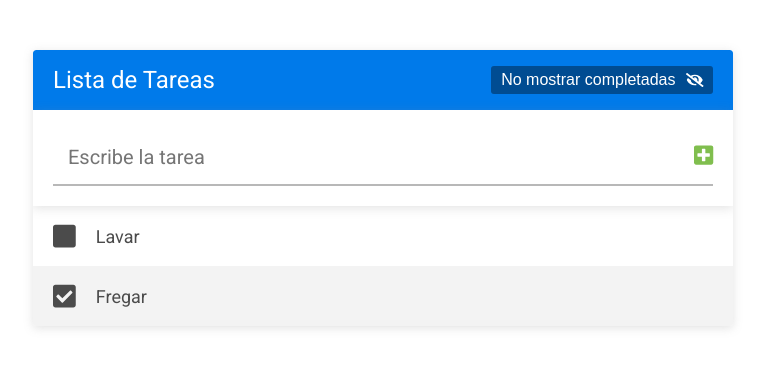
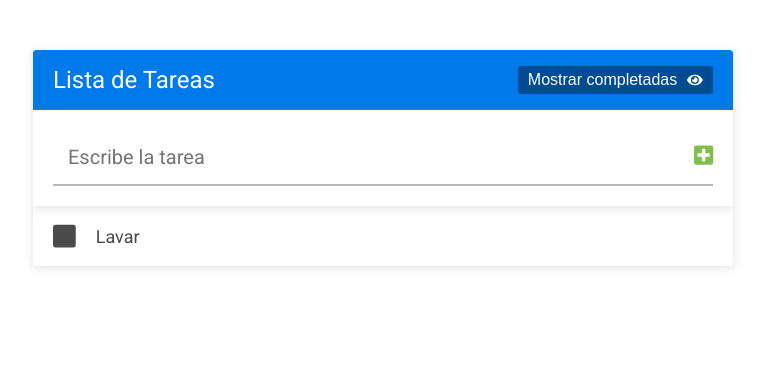
Before and after one commit to cesar2k94/Lista_de_Tareas, a React (Create React App) app in the folder lista_tareas/: page / in a window 1280 px wide. Shown: the top 368 px of the page, without its empty margins (257-1022 px from the left). Built offline with nearby package versions, Linux system fonts and the light colour scheme.

Commit message:
Mostrar Completadas

```diff
--- a/lista_tareas/src/App.js
+++ b/lista_tareas/src/App.js
@@ -22,11 +22,21 @@
             }
         ]
     );
+
+    const [mostrarCompletadas, cambiarMostrarCompletadas] = useState(false);
+
     return (
         <div className="contenedor">
-            <Header />
+            <Header
+                mostrarCompletadas={mostrarCompletadas}
+                cambiarMostrarCompletadas={cambiarMostrarCompletadas}
+            />
             <FormularioTareas tareas={tareas} cambiarTareas={cambiarTareas}/>
-            <ListaTareas tareas={tareas} cambiarTareas={cambiarTareas}/>
+            <ListaTareas
+                tareas={tareas}
+                cambiarTareas={cambiarTareas}
+                mostrarCompletadas={mostrarCompletadas}
+            />
         </div>
      );
 }
--- a/lista_tareas/src/componentes/FormularioTareas.js
+++ b/lista_tareas/src/componentes/FormularioTareas.js
@@ -22,11 +22,11 @@
                             }
                         ]
                     );
+        cambiarInputTarea("");
     }
-    console.log(tareas);
 
     return (
-        <form action="" className="formulario-tareas" onSubmit={handleSubmit}>
+        <form action="" className="formulario-tareas" onSubmit={handleSubmit} >
             <input
                 type="text"
                 className="formulario-tareas__input"
--- a/lista_tareas/src/componentes/Header.js
+++ b/lista_tareas/src/componentes/Header.js
@@ -1,18 +1,31 @@
-import React from 'react';
+import React, { useState } from 'react';
 import { FontAwesomeIcon } from '@fortawesome/react-fontawesome';
-import { faEyeSlash} from '@fortawesome/free-solid-svg-icons';
+import { faEye, faEyeSlash } from '@fortawesome/free-solid-svg-icons';
 
-const Header = () => {
+const Header = ({mostrarCompletadas, cambiarMostrarCompletadas}) => {
     return (
         <header className="header">
             <h1 className="header__Titulo">Lista de Tareas</h1>
-            <button className="header__boton">
-                No mostrar completadas
-                <FontAwesomeIcon icon={faEyeSlash}
-                className="header__icono-boton"/>
+            <button
+                className="header__boton"
+                onClick={()=>cambiarMostrarCompletadas(!mostrarCompletadas)}>
+                {mostrarCompletadas ?
+                    <>
+                    No mostrar completadas
+                    <FontAwesomeIcon icon={faEyeSlash}
+                    className="header__icono-boton" />
+                    </>
+                    :
+                    <>
+                    Mostrar completadas
+                    <FontAwesomeIcon icon={faEye}
+                    className="header__icono-boton" />
+                    </>
+                }
+
             </button>
         </header>
-     );
+    );
 }
 
 export default Header;
--- a/lista_tareas/src/componentes/ListaTareas.js
+++ b/lista_tareas/src/componentes/ListaTareas.js
@@ -1,32 +1,43 @@
 import React from 'react';
 import Tarea from './Tarea';
 
-const ListaTareas = ({tareas, cambiarTareas}) => {
-    const actualizarEstadoTarea=(id, tareaTexto)=>{
-        cambiarTareas(tareas.map((tarea)=>{
-            if (tarea.id===id) {
-                return{...tarea, completada:!tarea.completada, texto:tareaTexto};
+const ListaTareas = ({ tareas, cambiarTareas, mostrarCompletadas }) => {
+    const actualizarEstadoTarea = (id, tareaTexto) => {
+        cambiarTareas(tareas.map((tarea) => {
+            if (tarea.id === id) {
+                return { ...tarea, completada: !tarea.completada, texto: tareaTexto };
             } else {
                 return tarea;
             }
         }));
     }
 
-    const eliminarTarea=(id)=>{
-        cambiarTareas(tareas.filter(tarea=>tarea.id!==id))
+    const eliminarTarea = (id) => {
+        cambiarTareas(tareas.filter(tarea => tarea.id !== id))
     }
 
     return (
         <ul className="lista-tareas">
-            {tareas.length> 0 ? tareas.map((tarea)=>{
+            {tareas.length > 0 ? tareas.map((tarea) => {
+                if (mostrarCompletadas) {
                     return <Tarea
                         tarea={tarea}
                         key={tarea.id}
                         actualizarEstadoTarea={actualizarEstadoTarea}
                         eliminarTarea={eliminarTarea}
                     />
+                } else if (!tarea.completada) {
+                    return <Tarea
+                        tarea={tarea}
+                        key={tarea.id}
+                        actualizarEstadoTarea={actualizarEstadoTarea}
+                        eliminarTarea={eliminarTarea}
+                    />
+                }
+                return;
+
             })
-            :<div className="lista-tareas__mensaje">No hay tareas agregadas</div>
+                : <div className="lista-tareas__mensaje">No hay tareas agregadas</div>
             }
         </ul>
     );
```
Lines whose indentation alone changed are shown as unchanged.
